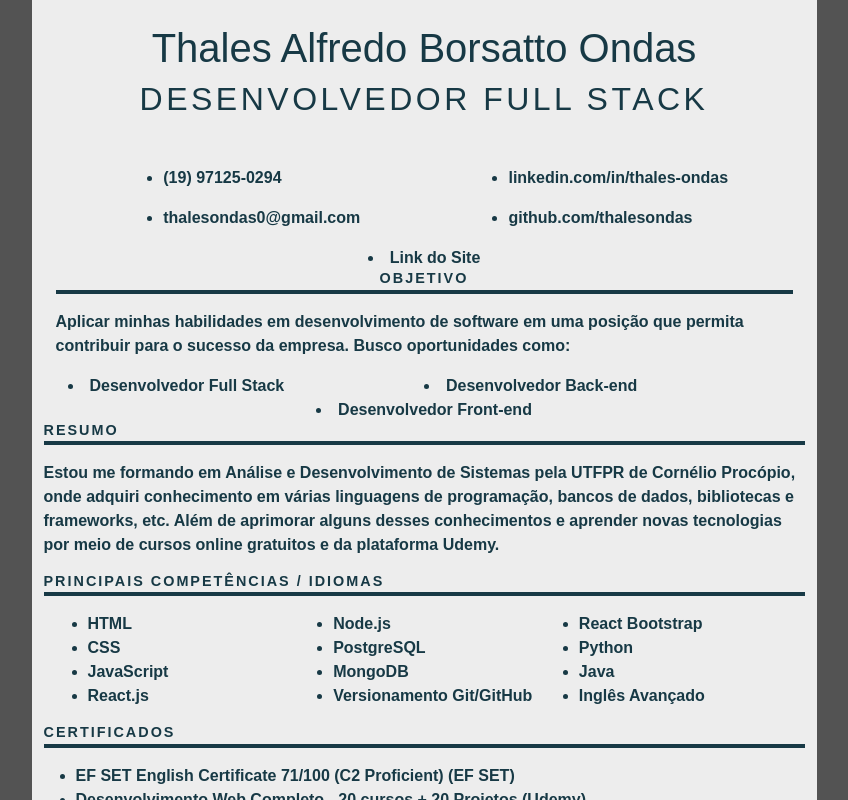
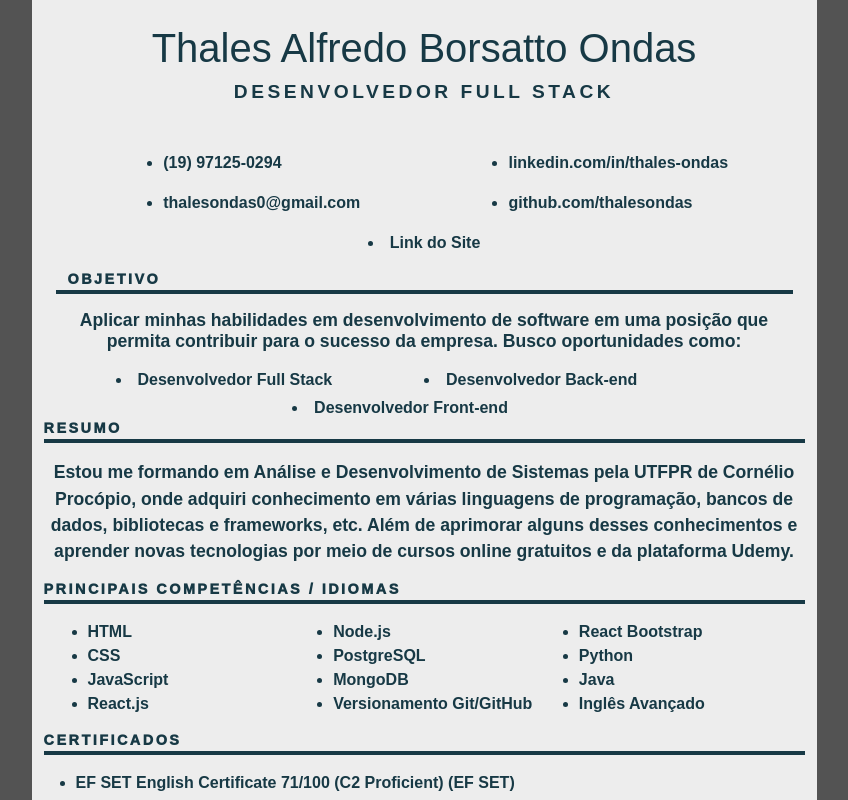
Before and after one commit to thalesondas/curriculum, a React (Create React App) app: page / in a window 1280 px wide. Shown: the top 800 px of the page, without its empty margins (216-1064 px from the left). Built offline with nearby package versions, Linux system fonts and the light colour scheme.

Commit message:
Melhorando o Container do objetivo

```diff
--- a/src/App.css
+++ b/src/App.css
@@ -21,8 +21,8 @@
 h3{
   font-size: 0.9rem !important;
   text-transform: uppercase;
-  letter-spacing: 2px;
-  font-weight: bold  !important;
+  letter-spacing: 2.5px;
+  font-weight: 1000 !important;
 }
 
 hr{
@@ -31,3 +31,8 @@ hr{
   width: 100%;
   margin-top: -6px !important;
 }
+
+p{
+  text-align: center;
+  font-size: 1.1rem;
+}
--- a/src/assets/Cabecalho.css
+++ b/src/assets/Cabecalho.css
@@ -3,7 +3,7 @@ h1{
 }
 
 h2{
-    font-size: 1.2rem;
-    letter-spacing: 3.5px;
-    font-weight: 550;
+    font-size: 1.2rem !important;
+    letter-spacing: 3.5px !important;
+    font-weight: 550 !important;
 }
--- a/src/components/Objetivo.js
+++ b/src/components/Objetivo.js
@@ -2,17 +2,19 @@ import { Col, Container } from "react-bootstrap";
 
 const Objetivo = () => {
     return(
-        <Container className="d-flex flex-column align-items-center">
-            <h3>Objetivo</h3>
+        <Container className="mt-3 d-flex flex-column align-items-center">
+            <Container className="d-flex justify-content-start align-items-start">
+                <h3>Objetivo</h3>
+            </Container>
             <hr />
-            <p>
+            <p style={{ lineHeight: '1.3rem'}}>
                 Aplicar minhas habilidades em desenvolvimento de software em uma posição que permita contribuir para o sucesso da empresa. Busco oportunidades como:
             </p>
             <Container className="d-flex">
-                <Col><li>Desenvolvedor Full Stack</li></Col>
-                <Col><li>Desenvolvedor Back-end</li></Col>
+                <Col className="ms-5 d-flex justify-content-start"><li>Desenvolvedor Full Stack</li></Col>
+                <Col className="me-5"><li>Desenvolvedor Back-end</li></Col>
             </Container>
-            <li>Desenvolvedor Front-end</li>
+            <li className="mt-1 me-5">Desenvolvedor Front-end</li>
         </Container>
     )
 }
```
